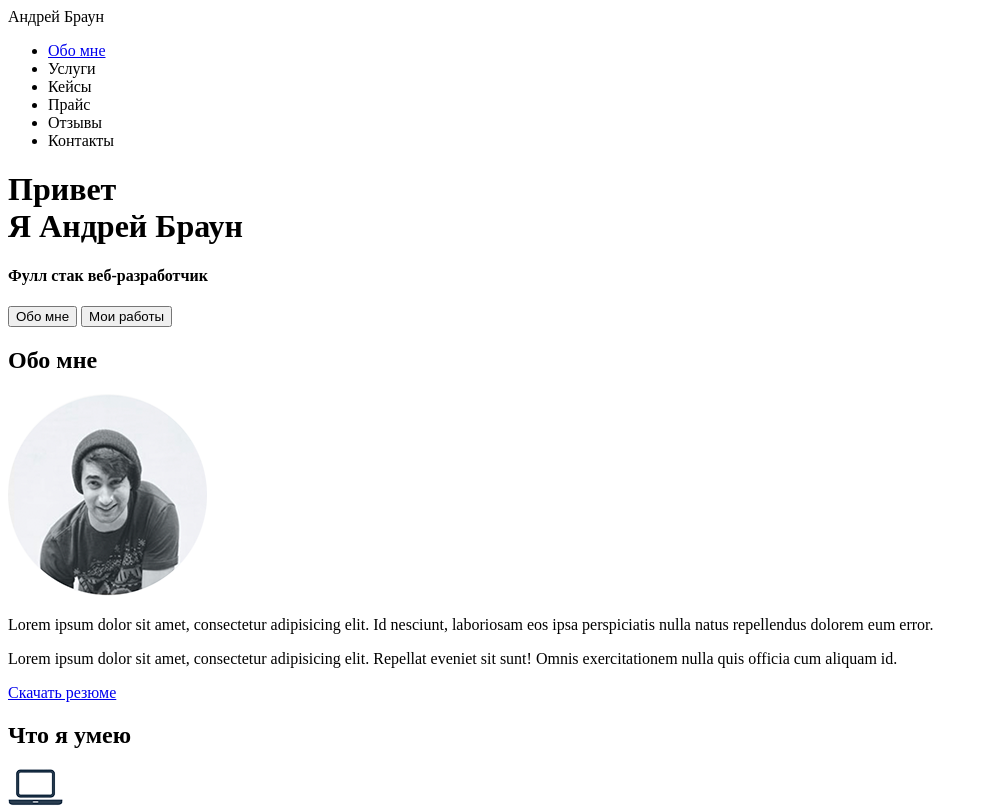
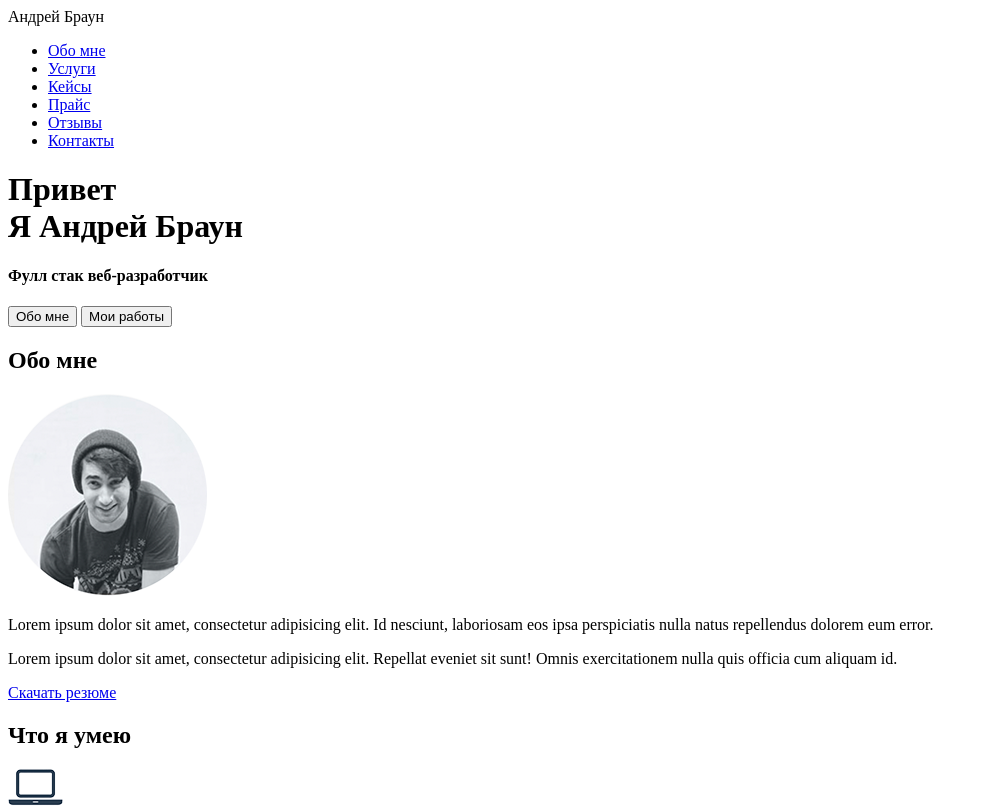
Before and after one commit to Katsuro1/katsuro1.github.io, a plain HTML site: page src/index.html in a window 1280 px wide. Shown: the top 809 px of the page, without its empty margins (0-983 px from the left). Drawn offline with Linux system fonts and the light colour scheme.

Commit message:
Add files via upload

```diff
--- a/src/index.html
+++ b/src/index.html
@@ -17,11 +17,11 @@
             <div class="menu">
                 <ul>
                     <li><a href="#">Обо мне</a></li>
-                    <li><a href="#"></a>Услуги</li>
-                    <li><a href="#"></a>Кейсы</li>
-                    <li><a href="#"></a>Прайс</li>
-                    <li><a href="#"></a>Отзывы</li>
-                    <li><a href="#"></a>Контакты</li>
+                    <li><a href="#">Услуги</a></li>
+                    <li><a href="#">Кейсы</a></li>
+                    <li><a href="#">Прайс</a></li>
+                    <li><a href="#">Отзывы</a></li>
+                    <li><a href="#">Контакты</a></li>
                 </ul>
             </div>
         </nav>
```
